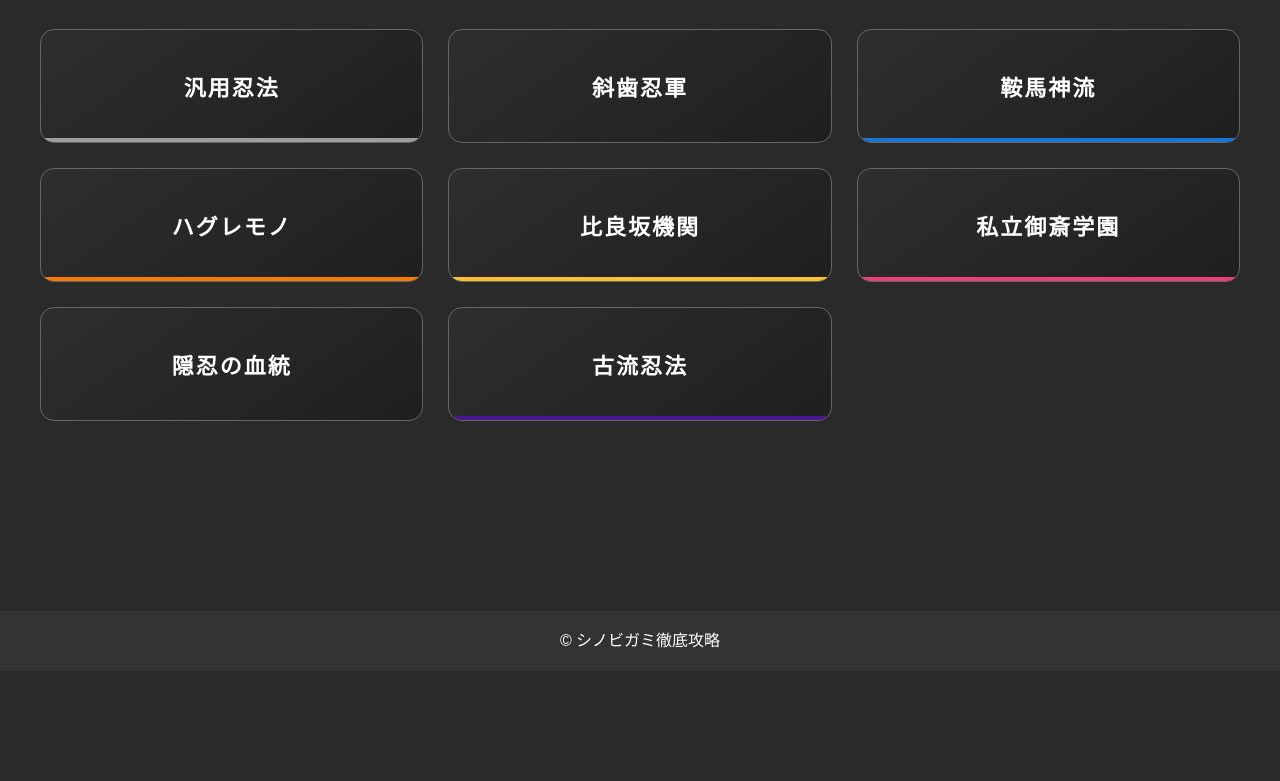
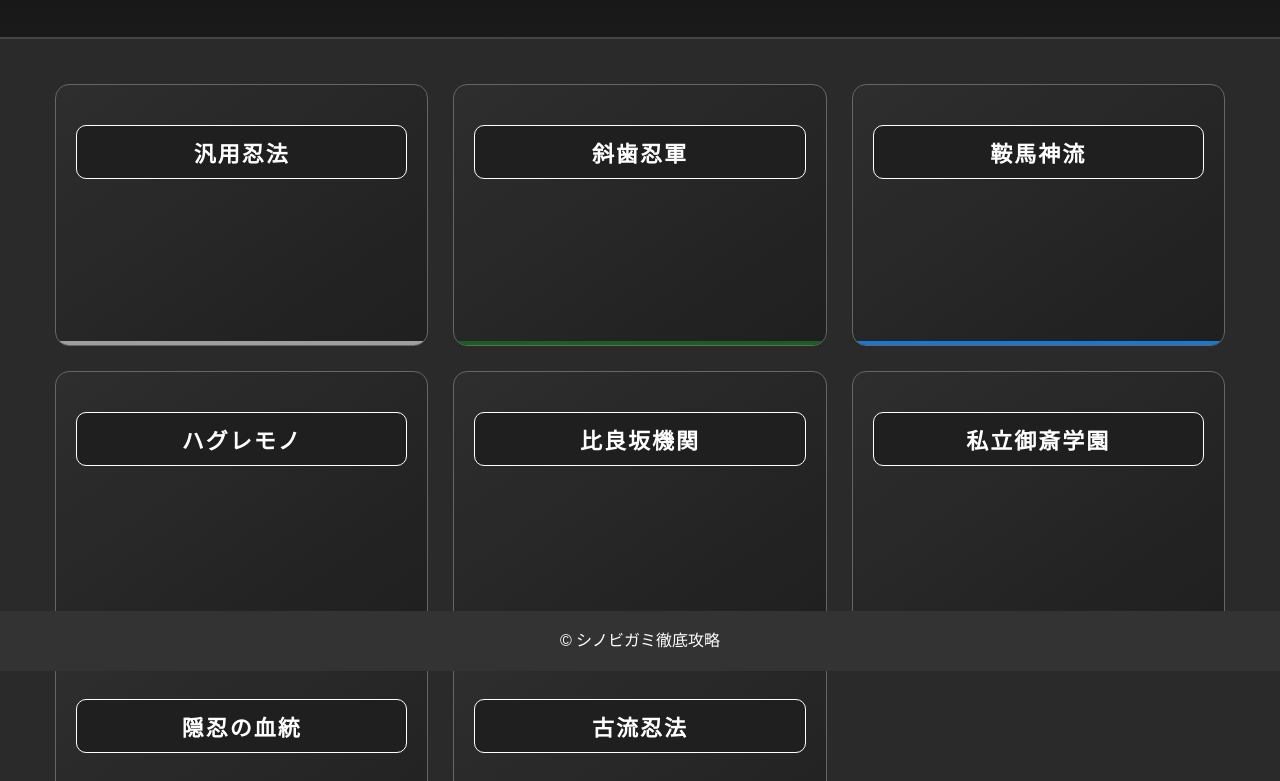
Before and after one commit to yamazaki0128/sinobigami-data, a plain HTML site: page index.html in a window 1280 px wide. Shown: the part 129-910 px from the top of the page. Before the commit the page ends 800 px from the top, so only its background shows below. Drawn offline with Linux system fonts and the light colour scheme.

Commit message:
Update index.html

```diff
--- a/index.html
+++ b/index.html
@@ -2,6 +2,8 @@
 <html lang="ja">
 <head>
 <meta charset="UTF-8">
+<meta name="viewport" content="width=device-width, initial-scale=1.0">
+<link href="other.css" rel="stylesheet" type="text/css">
 <title>シノビガミ徹底攻略</title>
 
 <style>
@@ -114,12 +116,12 @@
 
 /* 流派カラー（指定イメージ） */
 .general::after { background: #9e9e9e; } /* 汎用：グレー */
-.shiba::after   { background: #1b5e20; } /* 斜歯：濃い緑 */
+.hasuba::after   { background: #1b5e20; } /* 斜歯：濃い緑 */
 .kurama::after  { background: #1976d2; } /* 鞍馬：青 */
 .hagure::after  { background: #f57c00; } /* ハグレ：オレンジ */
 .hirasaka::after{ background: #fbc02d; } /* 比良坂：黄色 */
 .gakuen::after  { background: #ec407a; } /* 私立：ピンク */
-.kettou::after  { background: #430001; } /* 隠忍：濃い赤 */
+.oni::after  { background: #430001; } /* 隠忍：濃い赤 */
 .koryu::after   { background: #4a148c; } /* 古流：濃い紫 */
 
 /* フッター */
```
